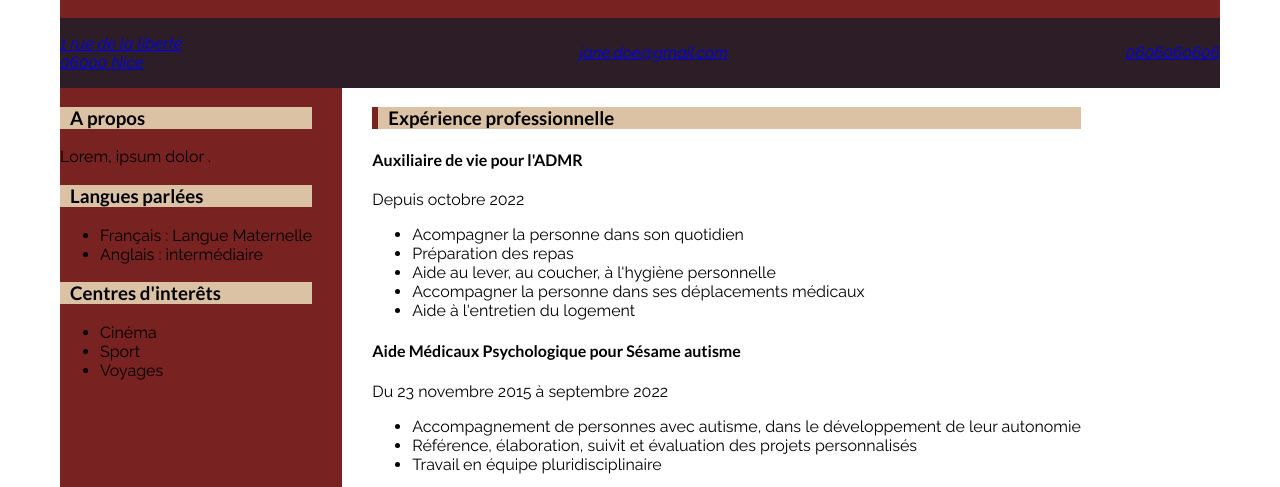
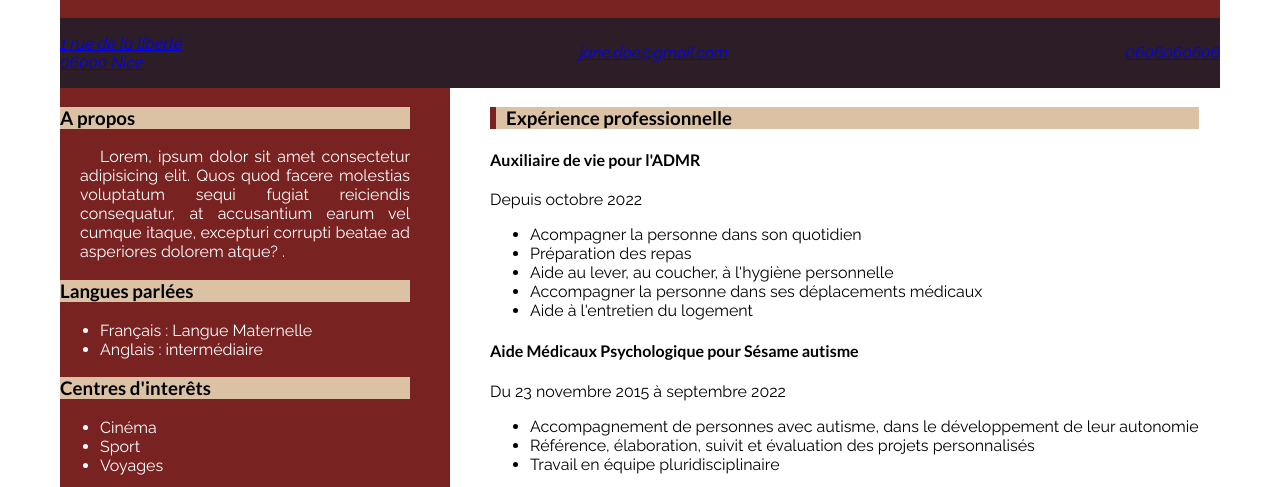
Before and after one commit to Jessie-Gautherot/CV, a plain HTML site: page index.html in a window 1280 px wide. Shown: the part 303-790 px from the top of the page. Drawn offline with Linux system fonts and the light colour scheme.

Commit message:
add/css/7

```diff
--- a/assets/CSS/style.css
+++ b/assets/CSS/style.css
@@ -65,11 +65,6 @@ address {
 
 /*MAIN*/
 
-h3 {
-    background-color: #dbc2a4;
-    padding-left: 10px;
-
-}
 
 main {
     display: flex;
@@ -81,16 +76,42 @@ main {
 
 #red {
     background-color: #782221;
-    padding-right: 30px;
+    padding-right: 40px;
+
+    width: 350px;
+    color: white;
+
 }
 
+#red section h3 {
+    background-color: #dbc2a4;
+    color: black;
+
+
+}
+
+#red p {
+    text-align: justify;
+    text-indent: 20px;
+   margin-left: 20px;
+   /* margin-right: 10px;*/
+}
+
+
+
 #white {
-    margin-left: 30px;
+    margin-left: 40px;
 }
 
 #white section h3 {
     border-left: 6px solid #782221;
+    background-color: #dbc2a4;
+    padding-left: 10px;
+    color: black;
 }
+
+
+
 
 /*FOOTER*/
 
--- a/index.html
+++ b/index.html
@@ -41,7 +41,7 @@
             <section>
 
               <h3>A propos</h3>
-              <p> Lorem, ipsum dolor .</p>
+              <p> Lorem, ipsum dolor sit amet consectetur adipisicing elit. Quos quod facere molestias voluptatum sequi fugiat reiciendis consequatur, at accusantium earum vel cumque itaque, excepturi corrupti beatae ad asperiores dolorem atque? .</p>
 
               <h3>Langues parlées</h3>
               <ul>
```
